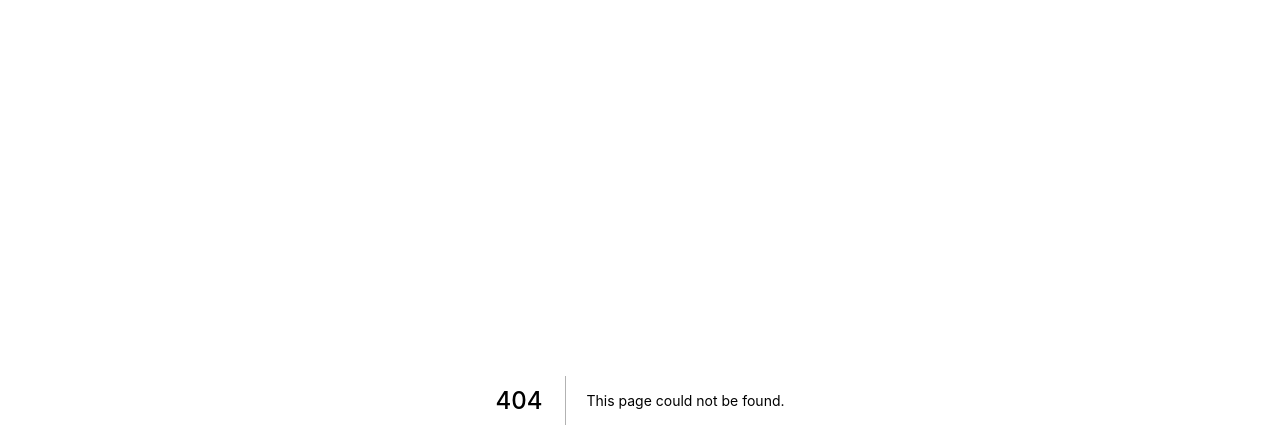
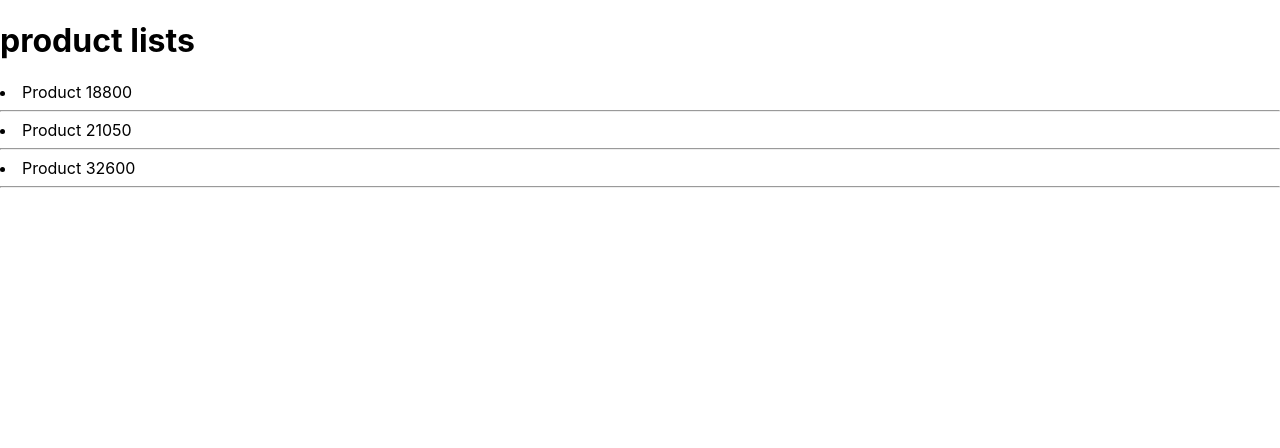
Before and after one commit to mohammad-a-hossain/next.js-practice-advance, a Next.js app: page /products in a window 1280 px wide. Before the commit this address had no page. Shown: the top 448 px of the page. Built offline with nearby package versions, Linux system fonts and the light colour scheme; data requests are answered from the project's data file.

Commit message:
implementing ISR

```diff
--- /dev/null
+++ b/db.json
@@ -0,0 +1,22 @@
+{
+    "products": [
+      {
+        "id": 1,
+        "title": "Product 1",
+        "price": 8800,
+        "description": "Description 1"
+      },
+      {
+        "id": 2,
+        "title": "Product 2",
+        "price": 1050,
+        "description": "Description 2"
+      },
+      {
+        "id": 3,
+        "title": "Product 3",
+        "price": 2600,
+        "description": "Description 3"
+      }
+    ]
+}
--- a/package.json
+++ b/package.json
@@ -6,9 +6,12 @@
     "dev": "next dev",
     "build": "next build",
     "start": "next start",
-    "lint": "next lint"
+    "lint": "next lint",
+    "serve-json":"json-server --watch db.json --port 5000"
   },
   "dependencies": {
+    "i": "^0.3.6",
+    "json-server": "^0.16.3",
     "next": "11.1.2",
     "react": "17.0.2",
     "react-dom": "17.0.2"
@@ -16,6 +19,5 @@
   "devDependencies": {
     "eslint": "7.32.0",
     "eslint-config-next": "11.1.2"
-
   }
 }
--- /dev/null
+++ b/pages/products/index.js
@@ -0,0 +1,35 @@
+import  Link  from 'next/link';
+function productList({products}){
+
+  return(
+      <div>
+      <h1>product lists</h1>
+      {products.map((prod)=>{
+          return(
+              <div key={prod.id}>
+                   <Link href={`products/${prod.id}`} passHref>
+            <li> {prod.title }{ prod.price}
+                 <hr/>
+               </li>
+               </Link>
+              </div>
+
+          )
+
+      })}
+
+      </div>
+  )
+}
+export default productList
+
+
+export async function getStaticProps(){
+ const response = await fetch('http://localhost:5000/products')
+ const data =await response.json()
+ return {
+     props:{
+         products:data,
+     }
+ }
+}
```
Also changed, not shown: pages/products/[productId].js (added, +49 -0 lines), 2 other files (tests, documents, lock files or other folders).
